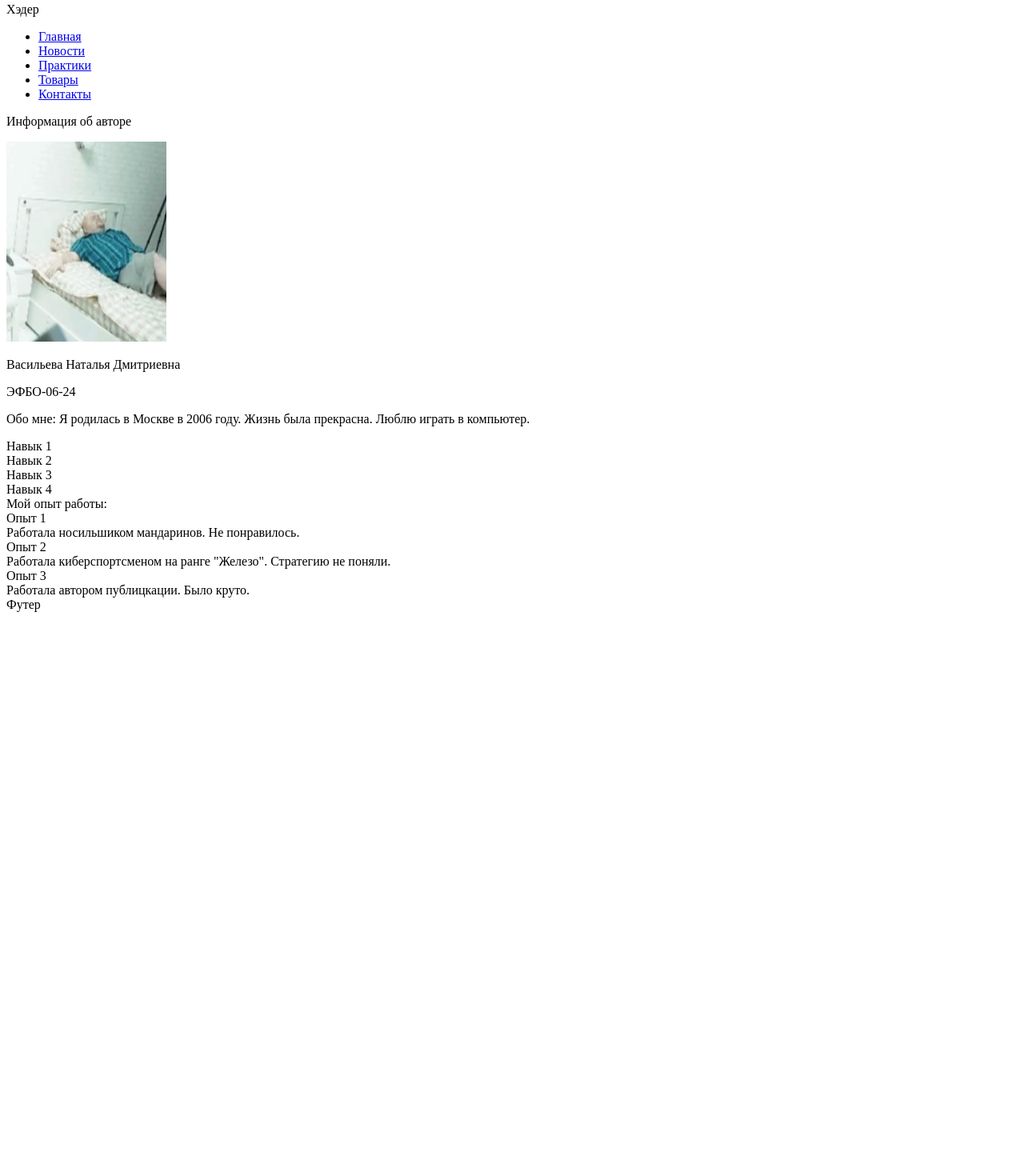
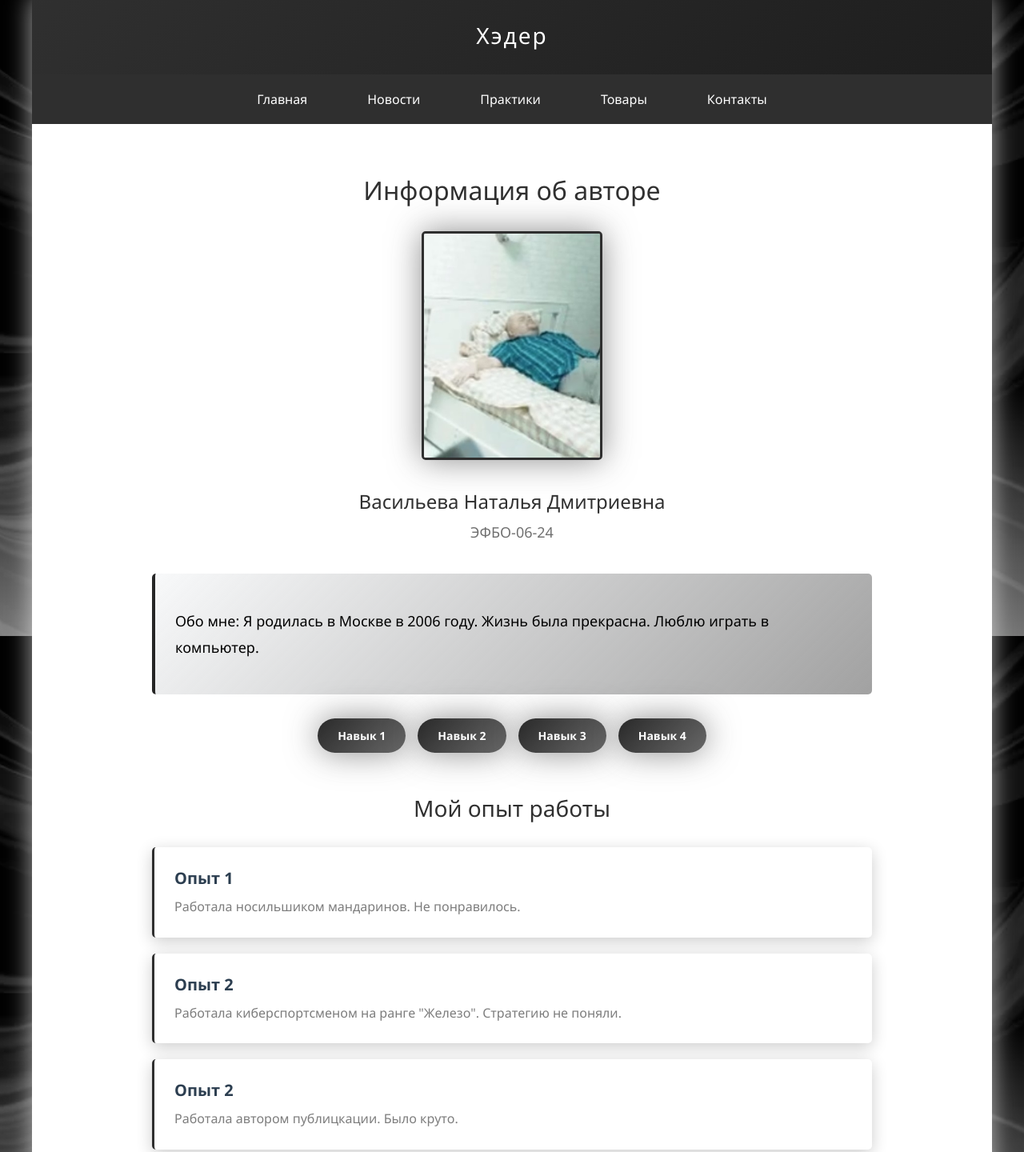
Before and after one commit to gytory/frontend-and-backend-practice, a plain HTML site: page index.html in a window 1280 px wide. Shown: the part 5-1445 px from the top of the page at 80% size. Before the commit the page ends 800 px from the top, so only its background shows below. Drawn offline with Linux system fonts and the light colour scheme.

Commit message:
css added

```diff
--- a/index.html
+++ b/index.html
@@ -4,44 +4,53 @@
         <meta charset="UTF-8">
         <meta name="viewport" content="width=device-width, initial-scale=1.0">
         <title>Семестровая работа</title>
+        <link rel="stylesheet" href="style/styles.css">
     </head>
     <body>
-        <div id="header">Хэдер</div>
-        <div id="menu">
-            <ul>
-                <li><a href="index.html">Главная</a></li>
-                <li><a href="pages/news.html">Новости</a></li>
-                <li><a href="pages/practices.html">Практики</a></li>
-                <li><a href="pages/goods.html">Товары</a></li>
-                <li><a href="pages/contacts.html">Контакты</a></li>
-            </ul>
-        </div>
-        <div id="content">
-            <p>Информация об авторе</p>
-            <img src="../images/photo.jpg" alt="Фото автора" width="200" height="250">
-            <p>Васильева Наталья Дмитриевна</p>
-            <p>ЭФБО-06-24</p>
-            <p>Обо мне: Я родилась в Москве в 2006 году. Жизнь была прекрасна. Люблю играть в компьютер.</p>
-            <div>Навык 1</div>
-            <div>Навык 2</div>
-            <div>Навык 3</div>
-            <div>Навык 4</div>
-            <div>
-                Мой опыт работы:
-                <div>
-                    Опыт 1<br>
-                    Работала носильшиком мандаринов. Не понравилось.
+        <div class="page-container">
+            <div class="header">Хэдер</div>
+            <div class="nav">
+                    <ul class="nav-list">
+                        <li class="nav-item"><a class="nav-link" href="index.html">Главная</a></li>
+                        <li class="nav-item"><a class="nav-link" href="pages/news.html">Новости</a></li>
+                        <li class="nav-item"><a class="nav-link" href="pages/practices.html">Практики</a></li>
+                        <li class="nav-item"><a class="nav-link" href="pages/goods.html">Товары</a></li>
+                        <li class="nav-item"><a class="nav-link" href="pages/contacts.html">Контакты</a></li>
+                    </ul>
+            </div>
+            <div class="content">
+                <div class="profile-header">
+                    <h1 class="profile-title">Информация об авторе</h1>
+                    <img class="profile-photo" src="./images/photo.jpg" alt="Фото автора">
+                    <h2 class="profile-name">Васильева Наталья Дмитриевна</h2>
+                    <p class="profile-group">ЭФБО-06-24</p>
                 </div>
-                <div>
-                    Опыт 2<br>
-                    Работала киберспортсменом на ранге "Железо". Стратегию не поняли.
+                <div class="about-me">
+                    <p>Обо мне: Я родилась в Москве в 2006 году. Жизнь была прекрасна. Люблю играть в компьютер.</p>
                 </div>
-                <div>
-                    Опыт 3<br>
-                    Работала автором публицкации. Было круто.
+                <div class="skills-container">
+                    <div class="skill-tag">Навык 1</div>
+                    <div class="skill-tag">Навык 2</div>
+                    <div class="skill-tag">Навык 3</div>
+                    <div class="skill-tag">Навык 4</div>
+                </div>
+                <div class="experience-section">
+                    <h2 class="section-title">Мой опыт работы</h2>
+                    <div class="experience-card">
+                        <h3 class="experience-title">Опыт 1</h3>
+                        <p class="experience-desc">Работала носильшиком мандаринов. Не понравилось.</p>
+                    </div>
+                    <div class="experience-card">
+                        <h3 class="experience-title">Опыт 2</h3>
+                        <p class="experience-desc">Работала киберспортсменом на ранге "Железо". Стратегию не поняли.</p>
+                    </div>
+                    <div class="experience-card">
+                        <h3 class="experience-title">Опыт 2</h3>
+                        <p class="experience-desc">Работала автором публицкации. Было круто.</p>
+                    </div>
                 </div>
             </div>
+            <div class="footer">Футер</div>
         </div>
-        <div id="footer">Футер</div>
     </body>
 </html>
--- /dev/null
+++ b/style/styles.css
@@ -0,0 +1,196 @@
+/* ===== БАЗОВЫЕ СТИЛИ ===== */
+body {
+    font-family: 'Segoe UI', Tahoma, Geneva, Verdana, sans-serif; /* Современный шрифт для лучшей читаемости */
+    margin: 0; /* Убираем стандартные отступы браузера */
+    padding: 0; /* Убираем стандартные внутренние отступы */
+      background:
+    linear-gradient(to bottom, #0000003b 60%, #c4c4c498 100%), url(../images/fon.jpeg);
+    background-attachment: fixed;
+    background-size: cover;
+    background-position: center;
+    min-height: 100vh; /* Минимальная высота равна высоте окна браузера */
+}
+
+/* ===== КОНТЕЙНЕР СТРАНИЦЫ ===== */
+.page-container {
+    max-width: 1200px; /* Максимальная ширина контента */
+    margin: 0 auto; /* Центрирование контейнера по горизонтали */
+    background: white; /* Белый фон для основного содержимого */
+    min-height: 100vh; /* Минимальная высота равна высоте окна браузера */
+    box-shadow: 0 0 30px rgba(250, 250, 250, 0.692); /* Легкая тень вокруг всего контента */
+    display: flex;
+    flex-direction: column;
+}
+
+/* ===== ШАПКА ===== */
+.header {
+    background: linear-gradient(135deg, #161616e3 0%, #020202e3 100%); /* Темный градиентный фон */
+    color: white; /* Белый цвет текста */
+    text-align: center; /* Выравнивание текста по центру */
+    padding: 30px; /* Внутренние отступы со всех сторон */
+    font-size: 28px; /* Размер шрифта */
+    font-weight: 300; /* Легкое начертание шрифта */
+    letter-spacing: 2px; /* Расстояние между буквами */
+}
+
+/* ===== НАВИГАЦИЯ ===== */
+.nav {
+    background: #161616e3; /* Темно-синий фон навигации */
+    padding: 20px 0; /* Вертикальные отступы */
+}
+
+.nav-list {
+    list-style: none; /* Убираем маркеры списка */
+    margin: 0; /* Убираем внешние отступы */
+    padding: 0; /* Убираем внутренние отступы */
+    display: flex; /* Горизонтальное расположение элементов */
+    justify-content: center; /* Выравнивание по центру */
+    gap: 25px; /* Расстояние между элементами навигации */
+}
+
+.nav-item {
+    margin: 0; /* Убираем отступы у пунктов меню */
+}
+
+.nav-link {
+    color: white; /* Белый цвет текста ссылок */
+    text-decoration: none; /* Убираем подчеркивание ссылок */
+    padding: 12px 25px; /* Отступы внутри ссылок */
+    border-radius: 5px; /* Скругленные углы (капсульная форма) */
+    transition: all 0.8s ease; /* Плавные анимации при изменении */
+    font-weight: 500; /* Средняя жирность шрифта */
+}
+
+.nav-link:hover {
+    background: rgba(255,255,255,0.1); /* Полупрозрачный белый фон при наведении */
+    transform: translateY(-2px); /* Легкое поднятие элемента при наведении */
+}
+
+/* ===== ОСНОВНОЙ КОНТЕНТ ===== */
+.content {
+    padding: 40px; /* Внутренние отступы контента */
+    max-width: 900px; /* Максимальная ширина контента */
+    margin: 0 auto; /* Центрирование контента */
+    flex: 1 0 auto;
+}
+
+/* ===== ГЛАВНАЯ СТРАНИЦА ===== */
+.profile-header {
+    text-align: center; /* Выравнивание по центру */
+    margin-bottom: 40px; /* Отступ снизу */
+}
+
+.profile-title {
+    font-size: 32px; /* Размер шрифта заголовка */
+    color: #161616e3; /* Темно-синий цвет текста */
+    margin-bottom: 10px; /* Отступ снизу */
+    font-weight: 400; /* Легкое начертание шрифта */
+}
+
+.profile-photo {
+    width: 220px; /* Фиксированная ширина фото */
+    height: 280px; /* Фиксированная высота фото */
+    border-radius: 5px; /* Скругленные углы фото */
+    object-fit: cover; /* Обрезка фото для сохранения пропорций */
+    margin: 20px auto; /* Центрирование и отступы */
+    border: 3px solid #161616e3; /* Синяя рамка вокруг фото */
+    box-shadow: 0 0 40px rgba(59, 59, 59, 0.582); /* Тень с синим оттенком */
+}
+
+.profile-name {
+    font-size: 24px; /* Размер шрифта имени */
+    color: #161616e3; /* Темно-синий цвет текста */
+    margin: 10px 0; /* Вертикальные отступы */
+    font-weight: 500; /* Средняя жирность шрифта */
+}
+
+.profile-group {
+    font-size: 18px; /* Размер шрифта группы */
+    color: #1616169d; /* Серый цвет текста */
+    margin: 5px 0; /* Вертикальные отступы */
+}
+
+.about-me {
+    background: linear-gradient(135deg, #f8f9fa 0%, #868686c5 100%); /* Светлый градиентный фон */
+    padding: 25px; /* Внутренние отступы */
+    border-radius: 5px; /* Скругленные углы */
+    margin: 30px 0; /* Вертикальные отступы */
+    border-left: 4px solid #161616e3; /* Синяя полоса слева */
+    font-size: 18px; /* Размер шрифта текста */
+    line-height: 1.8; /* Межстрочный интервал */
+}
+
+/* ===== НАВЫКИ ===== */
+.skills-container {
+    display: flex; /* Горизонтальное расположение навыков */
+    justify-content: center; /* Выравнивание по центру */
+    flex-wrap: wrap; /* Перенос на новую строку при необходимости */
+    gap: 15px; /* Расстояние между навыками */
+    margin: 30px 0; /* Вертикальные отступы */
+}
+
+.skill-tag {
+    background: linear-gradient(135deg, #0f0f0fe3 0%, #555555e3 100%); /* Голубой градиентный фон */
+    color: white; /* Белый цвет текста */
+    padding: 12px 25px; /* Внутренние отступы */
+    border-radius: 25px; /* Круглые углы (капсульная форма) */
+    font-weight: 600; /* Жирный шрифт */
+    font-size: 14px; /* Размер шрифта */
+    box-shadow: 0 0 40px rgba(59, 59, 59, 0.582); /* Тень с голубым оттенком */
+    transition: all 0.3s ease; /* Плавные анимации при изменении */
+}
+
+.skill-tag:hover {
+    transform: translateY(-3px); /* Поднятие элемента при наведении */
+    box-shadow: 0 6px 20px rgba(79, 172, 254, 0.4); /* Увеличение тени при наведении */
+}
+
+/* ===== ОПЫТ РАБОТЫ ===== */
+.experience-section {
+    margin-top: 50px; /* Отступ сверху */
+}
+
+.section-title {
+    font-size: 28px; /* Размер шрифта заголовка секции */
+    color: #161616e3; /* Темно-синий цвет текста */
+    text-align: center; /* Выравнивание по центру */
+    margin-bottom: 30px; /* Отступ снизу */
+    font-weight: 500; /* Легкое начертание шрифта */
+}
+
+.experience-card {
+    background: white; /* Белый фон карточки */
+    padding: 25px; /* Внутренние отступы */
+    margin: 20px 0; /* Вертикальные отступы */
+    border-radius: 5px; /* Скругленные углы */
+    box-shadow: 0 5px 20px rgba(0,0,0,0.2); /* Легкая тень */
+    border-left: 3px solid #161616e3; /* Синяя полоса слева */
+    transition: transform 0.3s ease; /* Плавная анимация трансформации */
+}
+
+.experience-card:hover {
+    transform: translateX(5px); /* Сдвиг вправо при наведении */
+}
+
+.experience-title {
+    font-size: 20px; /* Размер шрифта заголовка опыта */
+    color: #2c3e50; /* Темно-синий цвет текста */
+    margin: 0 0 10px 0; /* Отступ снизу */
+    font-weight: 600; /* Жирный шрифт */
+}
+
+.experience-desc {
+    color: #6e6e6ee5; /* Серый цвет текста */
+    line-height: 1.6; /* Межстрочный интервал */
+    margin: 0; /* Убираем отступы */
+}
+
+/* ===== ФУТЕР ===== */
+.footer {
+    background: linear-gradient(135deg, #161616e3 0%, #020202e3 100%); /* Темный градиентный фон */
+    color: white; /* Белый цвет текста */
+    text-align: center; /* Выравнивание по центру */
+    padding: 30px; /* Внутренние отступы */
+    margin-top: 50px; /* Отступ сверху */
+    flex-shrink: 0;
+}
```
Also changed, not shown: pages/contacts.html (+1 -0 lines), pages/goods.html (+4 -3 lines), pages/news.html (+1 -0 lines), pages/practices.html (+17 -10 lines), images/fon.jpeg (added).
